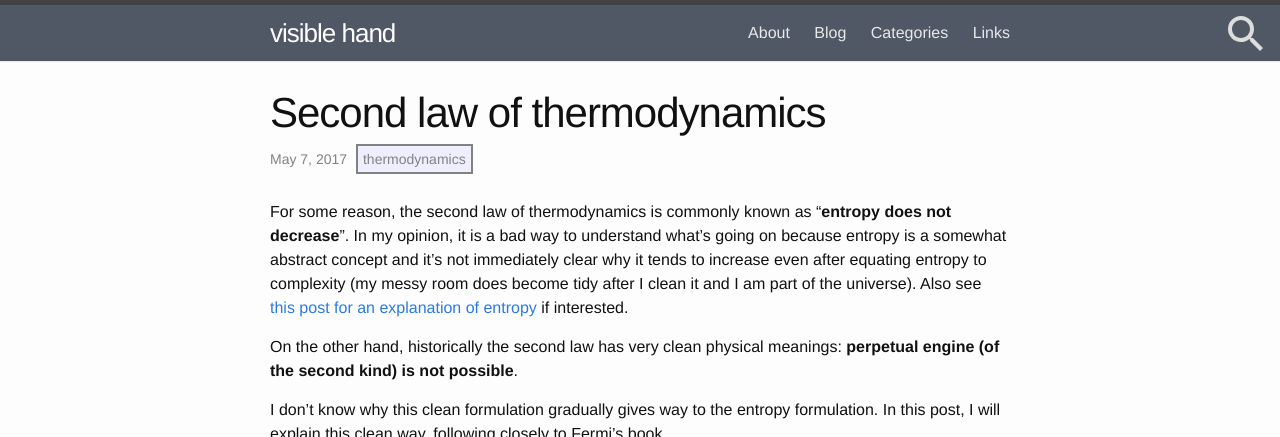
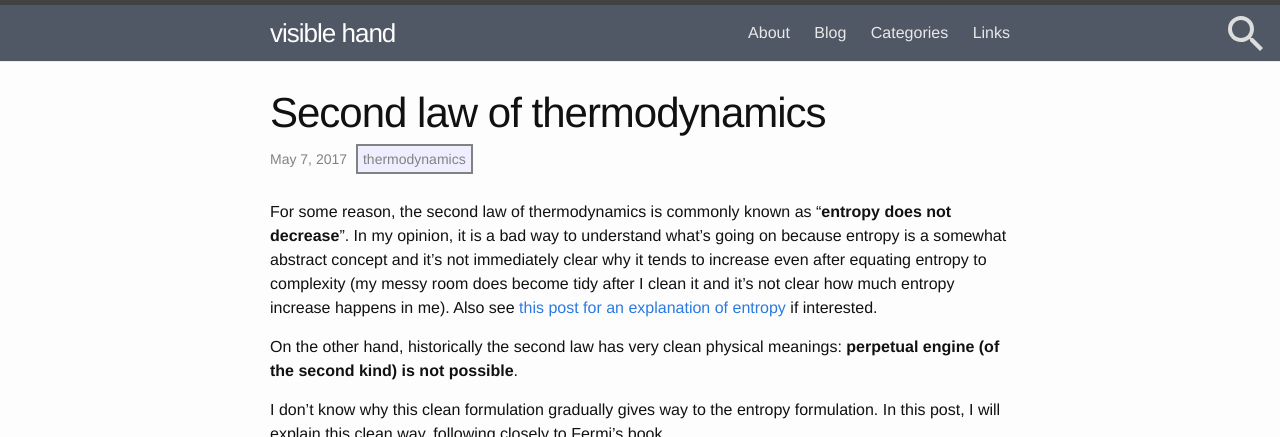
Before and after one commit to nosarthur/nosarthur.github.io, a Jekyll site: the page built from _posts/2017-05-07-second-law.md, in a window 1280 px wide and 900 px high, cut to the strip 0-437 px from the top of the window. Built offline with Jekyll 4.4.1, drawn with Linux system fonts in a browser that asks for light colours; formulas are drawn with MathJax 3; comment, search, counter and statistics services are not loaded.

Commit message:
Update 2017-05-07-second-law.md

```diff
--- a/_posts/2017-05-07-second-law.md
+++ b/_posts/2017-05-07-second-law.md
@@ -9,7 +9,7 @@ tags: [thermodynamics]
 
 For some reason, the second law of thermodynamics is commonly known as "**entropy does not decrease**".
 In my opinion, it is a bad way to understand what's going on because entropy is a somewhat abstract concept and it's not immediately clear why it tends to increase even after equating entropy to complexity
-(my messy room does become tidy after I clean it and I am part of the universe).
+(my messy room does become tidy after I clean it and it's not clear how much entropy increase happens in me).
 Also see [this post for an explanation of entropy]({% post_url 2016-12-30-entropy %}) if interested.
 
 On the other hand, historically the second law has very clean physical meanings: **perpetual engine (of the second kind) is not possible**.
```
